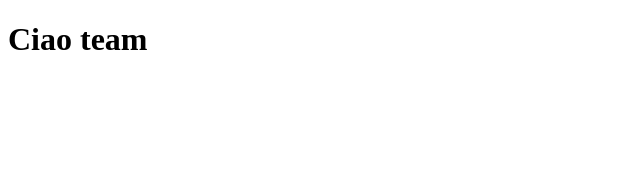
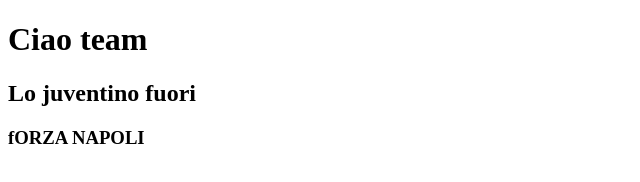
Before and after one commit to Antimo-m/prova-repo, a plain HTML site: page index.html in a window 1280 px wide. Shown: the whole page, without its empty margins (0-640 px from the left). Drawn offline with Linux system fonts and the light colour scheme.

Commit message:
SECONDO COMMIT

```diff
--- a/index.html
+++ b/index.html
@@ -7,5 +7,7 @@
 </head>
 <body>
     <h1>Ciao team</h1>
+    <h2>Lo juventino fuori</h2>
+    <H3>fORZA NAPOLI</H3>
 </body>
 </html>
```
